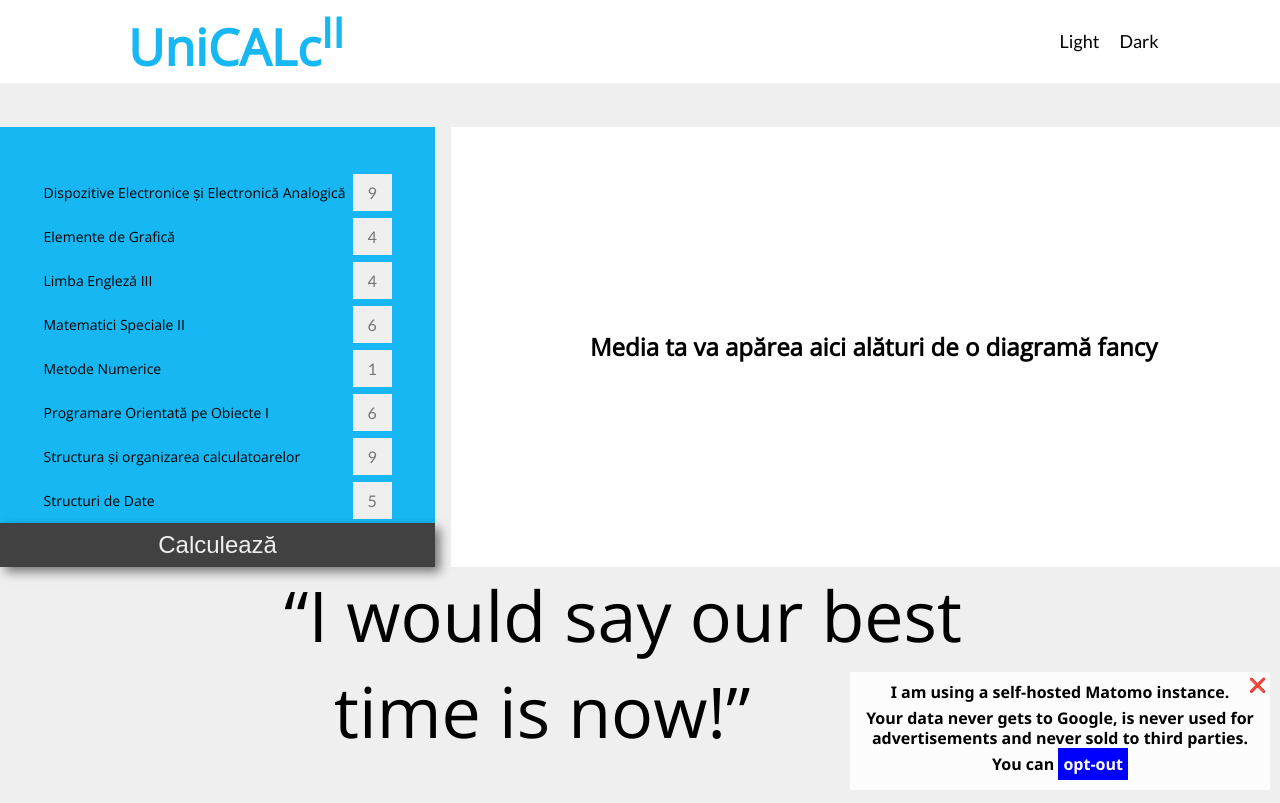
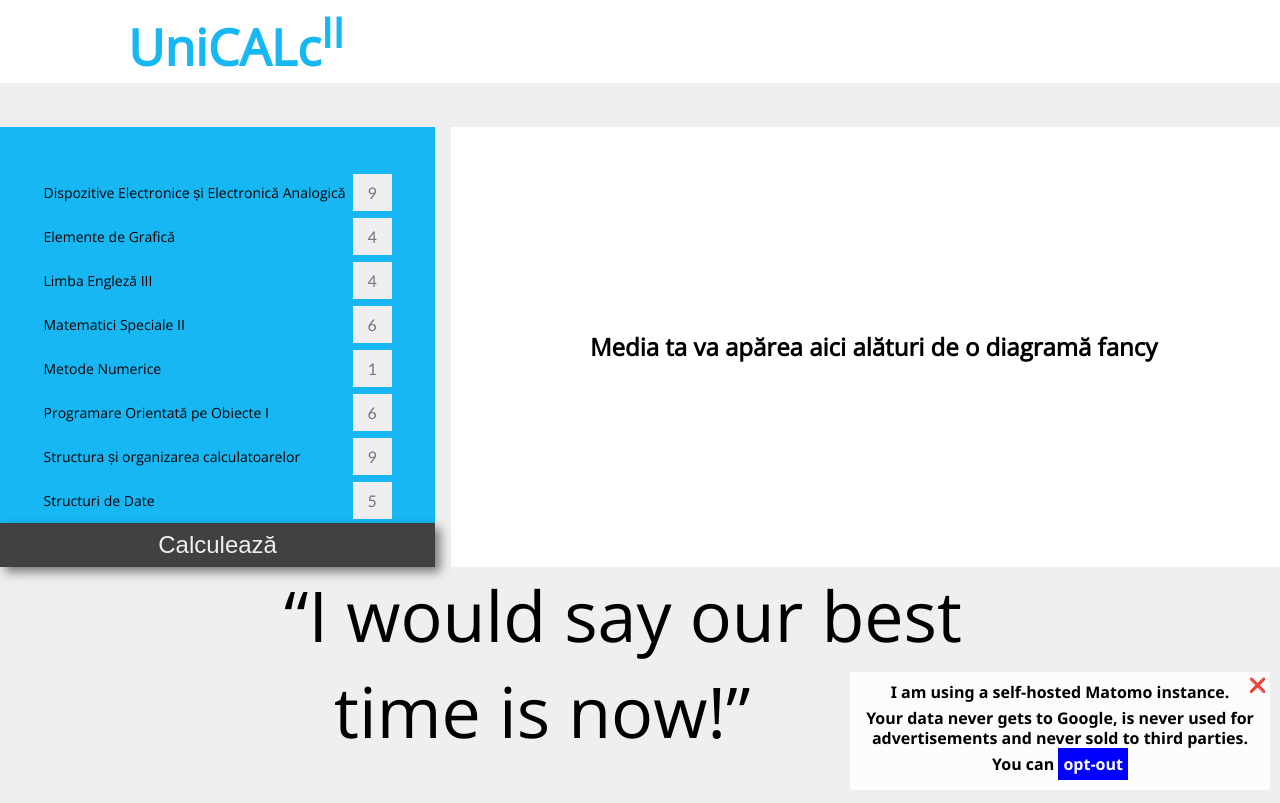
Before and after one commit to The24thDS/UniCalc, a React (Create React App) app: page / in a window 1280 px wide. Built offline with nearby package versions, Linux system fonts and the light colour scheme; no server answers.

Commit message:
Removed themes implementation

```diff
--- a/src/components/Header/Header.js
+++ b/src/components/Header/Header.js
@@ -1,19 +1,9 @@
 import React from 'react';
 import styles from './Header.module.css';
-const dark = () => {
-    document.getElementsByTagName("body")[0].classList.add("black")
-}
-const light = () => {
-    document.getElementsByTagName("body")[0].classList.remove("black")
-}
 const Header = () => {
     return <header className={styles.header}>
         <div className={`wrapper ${styles.wrapperAddon}`}>
             <h1 className={styles.title}>UniCALc<sup>II</sup></h1>
-            <div className={styles.themes}>
-                <div onClick={light}>Light</div>
-                <div onClick={dark}>Dark</div>
-            </div>
         </div>
     </header>;
 }
--- a/src/components/Header/Header.module.css
+++ b/src/components/Header/Header.module.css
@@ -16,25 +16,6 @@
     font-size: 50px;
     font-family: 'Open Sans', sans-serif
 }
-.themes{
-    display: flex;
-    width: 10%;
-    justify-content: space-around;
-    font-family: 'Lato', sans-serif;
-    font-size: 18px;
-}
-.themes div{
-    cursor: pointer;
-    padding: 10px;
-}
-.themes div:first-child:hover{
-    background-color: white;
-    color: black;
-}
-.themes div:last-child:hover{
-    background-color: black;
-    color: white;
-}
 @media screen and (max-width: 1325px){
     .wrapperAddon{
         width: 80%;
--- a/src/index.css
+++ b/src/index.css
@@ -20,14 +20,6 @@ body {
   color: var(--main-text);
   background-color: var(--page-bg)
 }
-body.black{
-  --form-bg: #2d7894;
-  --placeholder-text: #d8d8d8;
-  --button-bg: #d8d8d8;
-  --main-text: #fff;
-  --header-bg: #000;
-  --page-bg: #2c2c2c;
-}
 
 code {
   font-family: source-code-pro, Menlo, Monaco, Consolas, "Courier New", monospace;
```
